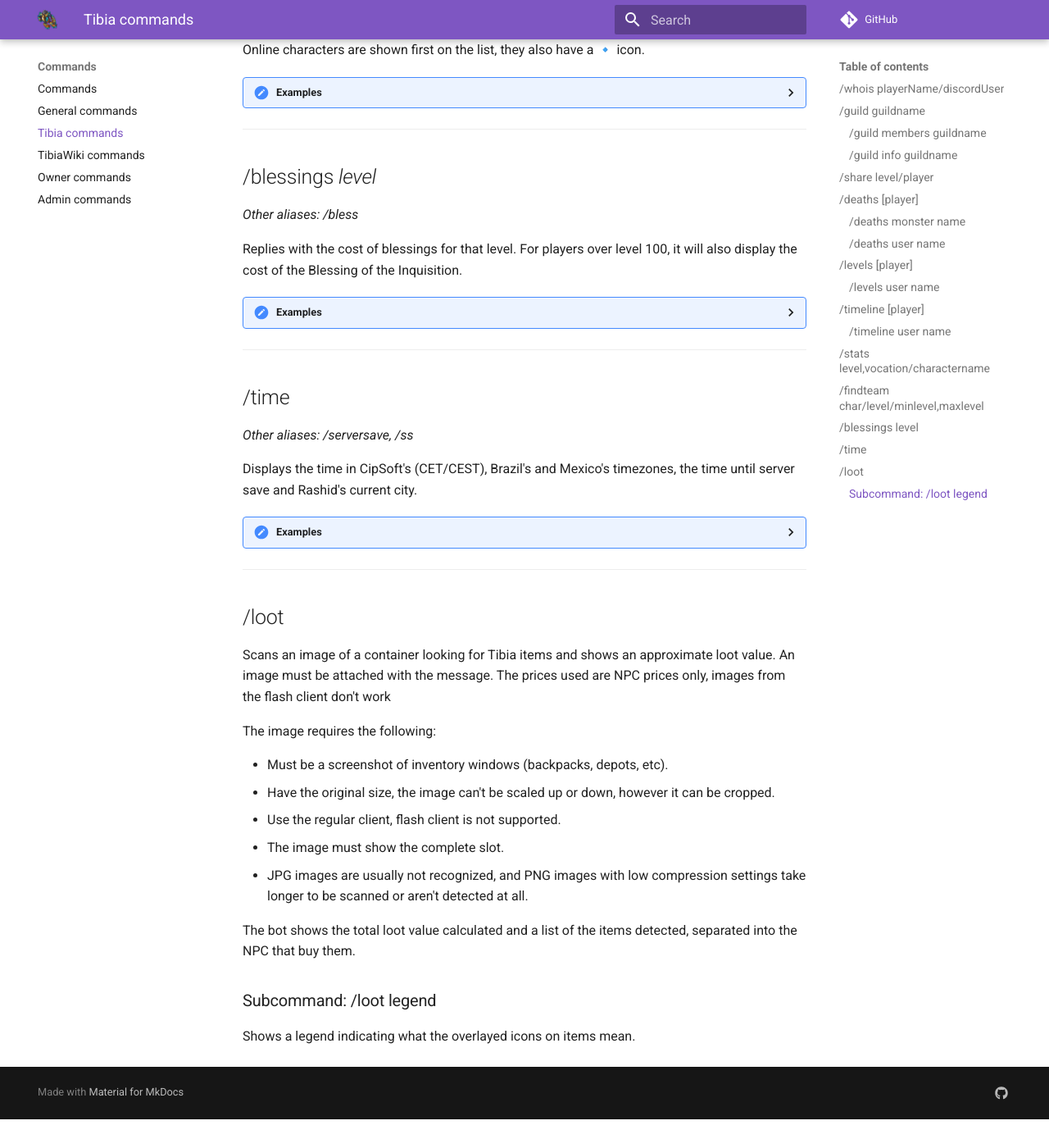
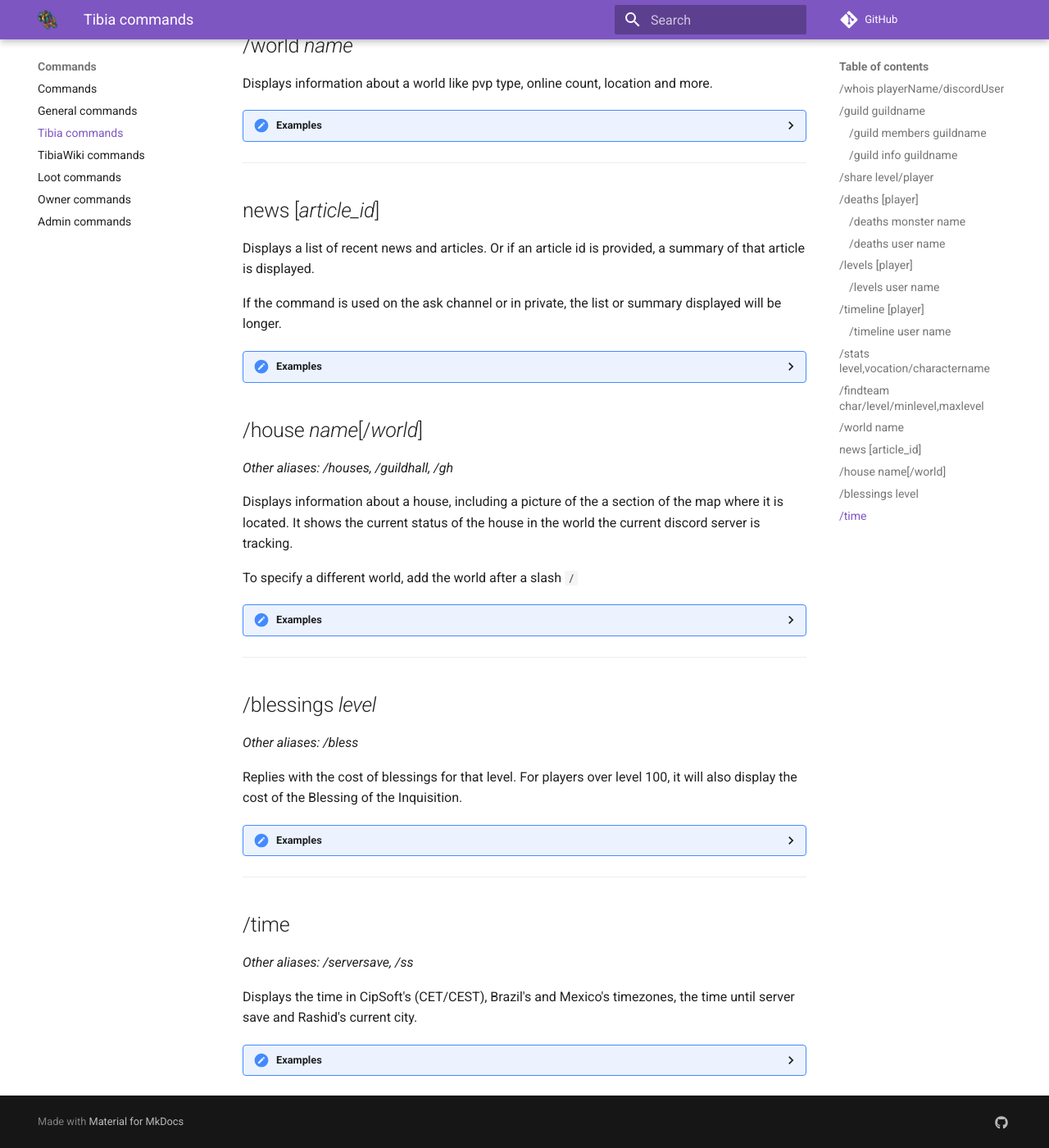
Before and after one commit to Galarzaa90/NabBot, an MkDocs documentation site: the page built from docs/commands/tibia.md, in a window 1280 px wide and 1400 px high, scrolled down 4363 px. Shown: the whole window at 82% size. Built offline with MkDocs 1.6.1 and Material for MkDocs 9.7.7, drawn with Linux system fonts in a browser that asks for light colours; comment, search, counter and statistics services are not loaded; old or Windows-style settings are respelled for this version of MkDocs; before the commit the page ends 5728 px from its top, so only the background shows below that; some of the changed text lies outside the part shown.

Commit message:
Updating documentation and readme file

```diff
--- a/docs/commands/tibia.md
+++ b/docs/commands/tibia.md
@@ -1,7 +1,4 @@
-!!! note
-    The information contained here refers to the `master` branch, it will be updated to `rewrite` documentation soon.
-
-!!! info
+ !!! info
     Words in italics are parameters.
     Parameters enclosed in brackets `[]` are optional.
 
@@ -244,8 +241,57 @@ Online characters are shown first on the list, they also have a 🔹 icon.
     **/findteam 100,120**
     ![image](../assets/images/commands/findteam_3.png)
 
+---
+
+## /world *name*
+
+Displays information about a world like pvp type, online count, location and more.
+
+??? Summary "Examples"
+
+    **/world Fidera**
+    ![image](../assets/images/commands/world_1.png)
+
+    **/world Ferobra**
+    ![image](../assets/images/commands/world_2.png)
+
 
 ---
+
+## news [*article_id*]
+
+Displays a list of recent news and articles. Or if an article id is provided, a summary of that article is displayed.
+
+If the command is used on the ask channel or in private, the list or summary displayed will be longer.
+
+??? Summary "Examples"
+
+    **/news**
+    ![image](../assets/images/commands/news_1.png)
+
+    **/news 4400**
+    ![image](../assets/images/commands/news_2.png)
+
+
+
+
+## /house *name*[/*world*]
+*Other aliases: /houses, /guildhall, /gh*
+
+Displays information about a house, including a picture of the a section of the map where it is located.
+It shows the current status of the house in the world the current discord server is tracking.
+
+To specify a different world, add the world after a slash `/`
+
+??? Summary "Examples"
+
+    **/house darashia 8, flat 03**
+    ![image](../assets/images/commands/house_1.png)
+
+    **/house caveman shelter/calmera**
+    ![image](../assets/images/commands/house_2.png)
+
+----
 
 ## /blessings *level*
 *Other aliases: /bless*
@@ -273,23 +319,3 @@ Displays the time in CipSoft's (CET/CEST), Brazil's and Mexico's timezones, the
 
     **/time**
     ![image](../assets/images/commands/time.png)
-
-----
-
-## /loot
-
-Scans an image of a container looking for Tibia items and shows an approximate loot value. An image must be attached with the message. The prices used are NPC prices only, images from the flash client don't work
-
-The image requires the following:
-
-* Must be a screenshot of inventory windows (backpacks, depots, etc).
-* Have the original size, the image can't be scaled up or down, however it can be cropped.
-* Use the regular client, flash client is not supported.
-* The image must show the complete slot.
-* JPG images are usually not recognized, and PNG images with low compression settings take longer to be scanned or aren't detected at all.
-
-The bot shows the total loot value calculated and a list of the items detected, separated into the NPC that buy them.
-
-### Subcommand: /loot legend
-
-Shows a legend indicating what the overlayed icons on items mean.
--- a/mkdocs.yml
+++ b/mkdocs.yml
@@ -42,5 +42,6 @@ pages:
       - General commands: commands/general.md
       - Tibia commands: commands/tibia.md
       - TibiaWiki commands: commands/tibiawiki.md
+      - Loot commands: commands/loot.md
       - Owner commands: commands/owner.md
       - Admin commands: commands/admin.md
```
Also changed, not shown: README.md (+11 -29 lines), docs/README.md (+7 -1 lines), docs/commands/loot.md (added, +28 -0 lines), docs/commands/tibiawiki.md (+4 -11 lines), docs/install.md (+1 -0 lines), 1 other file.
